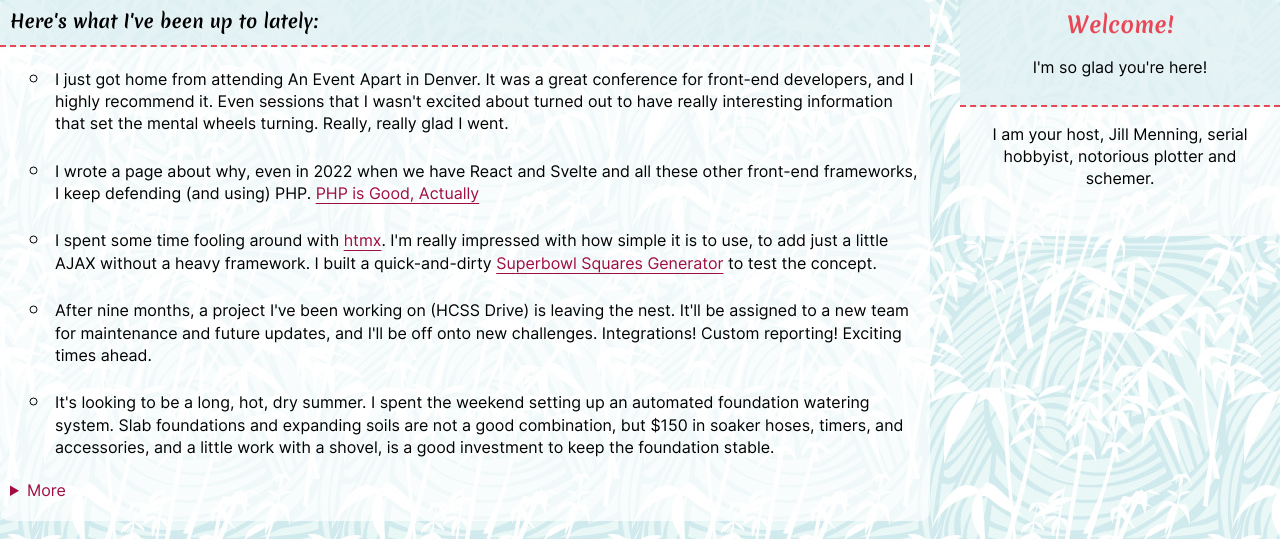
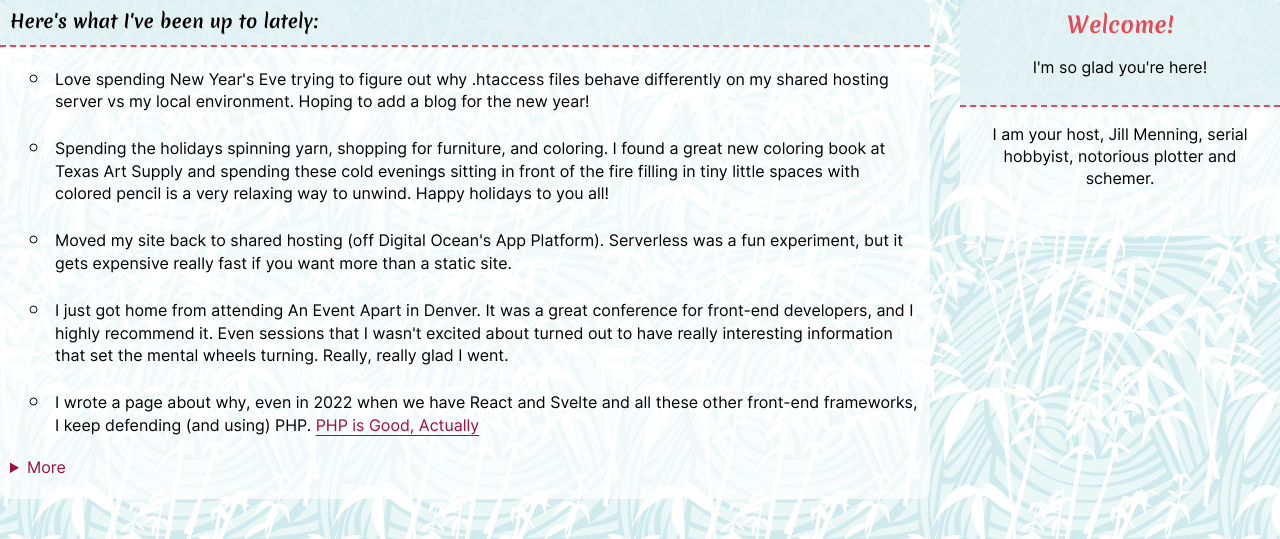
Before and after one commit to aseradyn/flagon-with-a-dragon, a PHP site: template pages/index.php in a window 1280 px wide. Shown: the part 130-669 px from the top of the page. Run offline with PHP 8.4, Linux system fonts and the light colour scheme; the template is opened without the code that fills it, so the values that code supplies are empty.

Commit message:
Update up-tos

```diff
--- a/pages/index.php
+++ b/pages/index.php
@@ -28,6 +28,19 @@
 
         <ul class="uptos">
             <li>
+                Love spending New Year's Eve trying to figure out why .htaccess files behave differently
+                on my shared hosting server vs my local environment. Hoping to add a blog for the new year!
+            </li>
+            <li>
+                Spending the holidays spinning yarn, shopping for furniture, and coloring. I found a great new coloring
+                book at Texas Art Supply and spending these cold evenings sitting in front of the fire filling in tiny
+                little spaces with colored pencil is a very relaxing way to unwind. Happy holidays to you all!
+            </li>
+            <li>
+                Moved my site back to shared hosting (off Digital Ocean's App Platform). Serverless was a fun
+                experiment, but it gets expensive really fast if you want more than a static site.
+            </li>
+            <li>
                 I just got home from attending An Event Apart in Denver. It was a great conference for front-end developers,
                 and I highly recommend it. Even sessions that I wasn't excited about turned out to have really
                 interesting information that set the mental wheels turning. Really, really glad I went.
@@ -36,6 +49,10 @@
                 I wrote a page about why, even in 2022 when we have React and Svelte and all these other front-end frameworks, I keep defending
                 (and using) PHP. <a href="/webdev/php-is-good-actually">PHP is Good, Actually</a>
             </li>
+        </ul>
+        <details>
+            <summary style="color: #9F0E41; cursor: pointer">More</summary>
+            <ul class="uptos">
             <li>
                 I spent some time fooling around with <a href="https://htmx.org/">htmx</a>. I'm really impressed with how simple it is to use,
                 to add just a little AJAX without a heavy framework. I built a quick-and-dirty <a href="/webdev/htmx-sample-squares-generator">Superbowl Squares Generator</a>
@@ -51,10 +68,6 @@
                 Slab foundations and expanding soils are not a good combination, but $150 in soaker hoses, timers, and accessories, and
                 a little work with a shovel, is a good investment to keep the foundation stable.
             </li>
-        </ul>
-        <details>
-            <summary style="color: #9F0E41; cursor: pointer">More</summary>
-            <ul class="uptos">
             <li>
                 I just got a new book-style charkha! In the US, 'charkha' refers to accelerated, driven-spindle spinning wheels,
                 usually designed to fold up for easy transport. This one spins decently 'out of the box', but I needed to do some
```
Also changed, not shown: test/index.php (added, +1 -0 lines), .htaccess.
